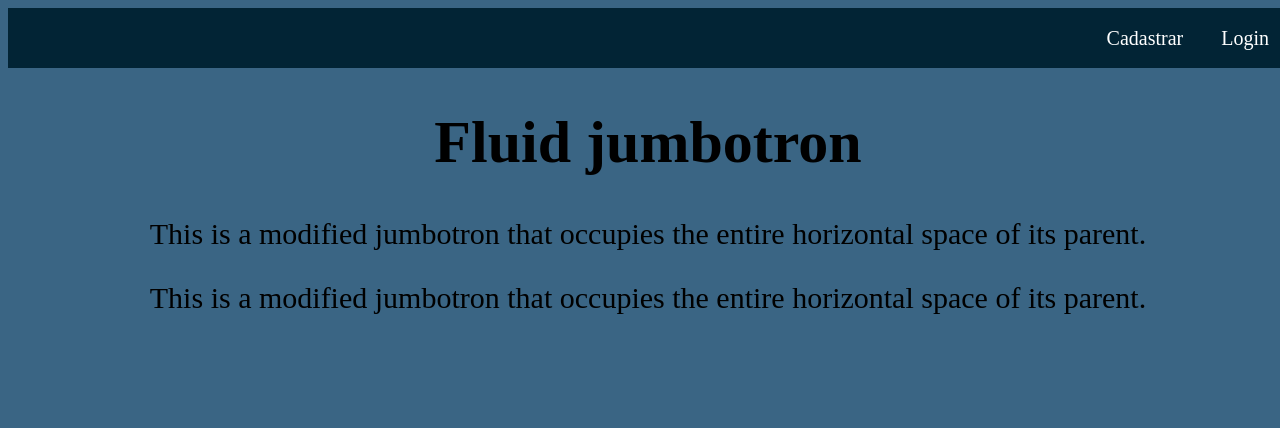
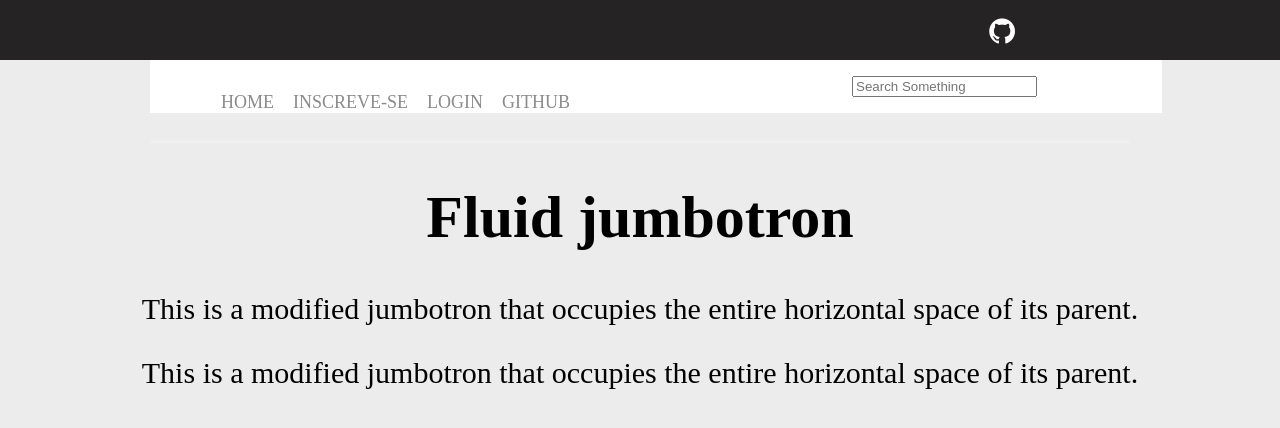
Before and after one commit to everton-novinski/projeto-django, a Django app: page / in a window 1280 px wide. Shown: the top 428 px of the page. Run offline with Django 3.2, Linux system fonts and the light colour scheme.

Commit message:
decimo commit

```diff
--- a/templates/home/inicial.html
+++ b/templates/home/inicial.html
@@ -6,6 +6,7 @@
 <head>
   <meta charset="UTF-8">
   <meta http-equiv="X-UA-Compatible" content="IE=edge">
+  <link rel="stylesheet" href="https://cdnjs.cloudflare.com/ajax/libs/font-awesome/4.7.0/css/font-awesome.min.css">
 
 
   {% block 'head'%} {% endblock%}
@@ -14,10 +15,55 @@
 <body>
 
   {% block 'conteudo'%}
-  <div class="navbar">
-    <a href="{% url 'login' %}">Login</a>
-    <a href="{% url 'inserir' %}">Cadastrar</a>
-  </div>
+  <header class="menu-principal">
+    <main>
+        <div class="header-1">
+          <div class="redes-sociais">
+            <ul>
+              <li>
+                <a href="">
+
+                    <a href="#" class="fa fa-github"></a>
+
+                </a>
+              </li>
+            </ul>
+        </div>
+    </main>
+  </header>
+  <main class="col-100 menu-urls">
+    <div class="header-2">
+        <div class="menu">
+            <ul>
+                <li>
+                    <a href="">Home</a>
+                </li>
+                <li>
+                    <a href="{% url 'inserir' %}">Inscreve-se</a>
+                </li>
+                <li>
+                    <a href="{% url 'login' %}">Login</a>
+                </li>
+
+                <li>
+                    <a href="https://github.com/everton-novinski">Github</a>
+                </li>
+            </ul>
+        </div>
+        <div class="busca">
+            <input placeholder="Search Something" type="text" />
+        </div>
+    </div>
+</main>
+
+
+
+
+
+
+
+
+
   <div class="jumbotron jumbotron-fluid" style="text-align: center; font-size: 30px;">
     <div class="container">
       <h1 class="display-4">Fluid jumbotron</h1>
@@ -56,13 +102,89 @@
   }
 
   .navbar a:hover {
-    background-color: rgb(58, 101, 132);
+    background-color: rgb(236, 236, 236);
   }
   body{
-    background-color: rgb(58, 101, 132);
+    background-color: rgb(236, 236, 236);
     width: 100%;
     height: 100%;
+    margin: 0 auto;
   }
+  .menu-principal {
+width: 100%;
+background-color: #252323;
+height: 60px;
+}
+main, .content {
+margin: 0 auto;
+width: 980px;
+position: relative;
+}
+.header-2 {
+background-color: #ffffff;
+width: 980px;
+margin: 0 auto;
+padding: 16px;
+}
+.menu-urls {
+height: 80px;
+border-bottom: 3px solid #efefef;
+}
+.menu ul li {
+    display: inline-block;
+    color: #8b8b8b;
+    margin-left: 15px;
+    height: 50px;
+}
+
+.menu ul li:hover {
+    border-bottom: 3px solid #00bac6;
+}
+
+.menu ul li a:hover {
+    color: #00bac6;
+
+}
+
+.menu ul li a {
+    color: #8b8b8b;
+    text-decoration: none;
+    font-size: 18px;
+    text-transform: uppercase;
+}
+.menu {
+width: 70%;
+float: left;
+}
+
+.redes-sociais ul li {
+margin-left: 30px;
+display: inline-block;
+float: left;
+list-style: none;
+}
+.redes-sociais {
+width: 25%;
+float: right;
+}
+.fa-github {
+  background:#252323;
+  color: white;
+}
+.fa {
+  padding: 15px 10px;
+  font-size: 30px;
+  width: 70px;
+  text-align: center;
+  text-decoration: none;
+  margin: -15px 2px;
+}
+
+.fa:hover {
+    opacity: 0.7;
+}
+
+
 
 
 
```
Also changed, not shown: templates/home/img/linkedin.png (added).
